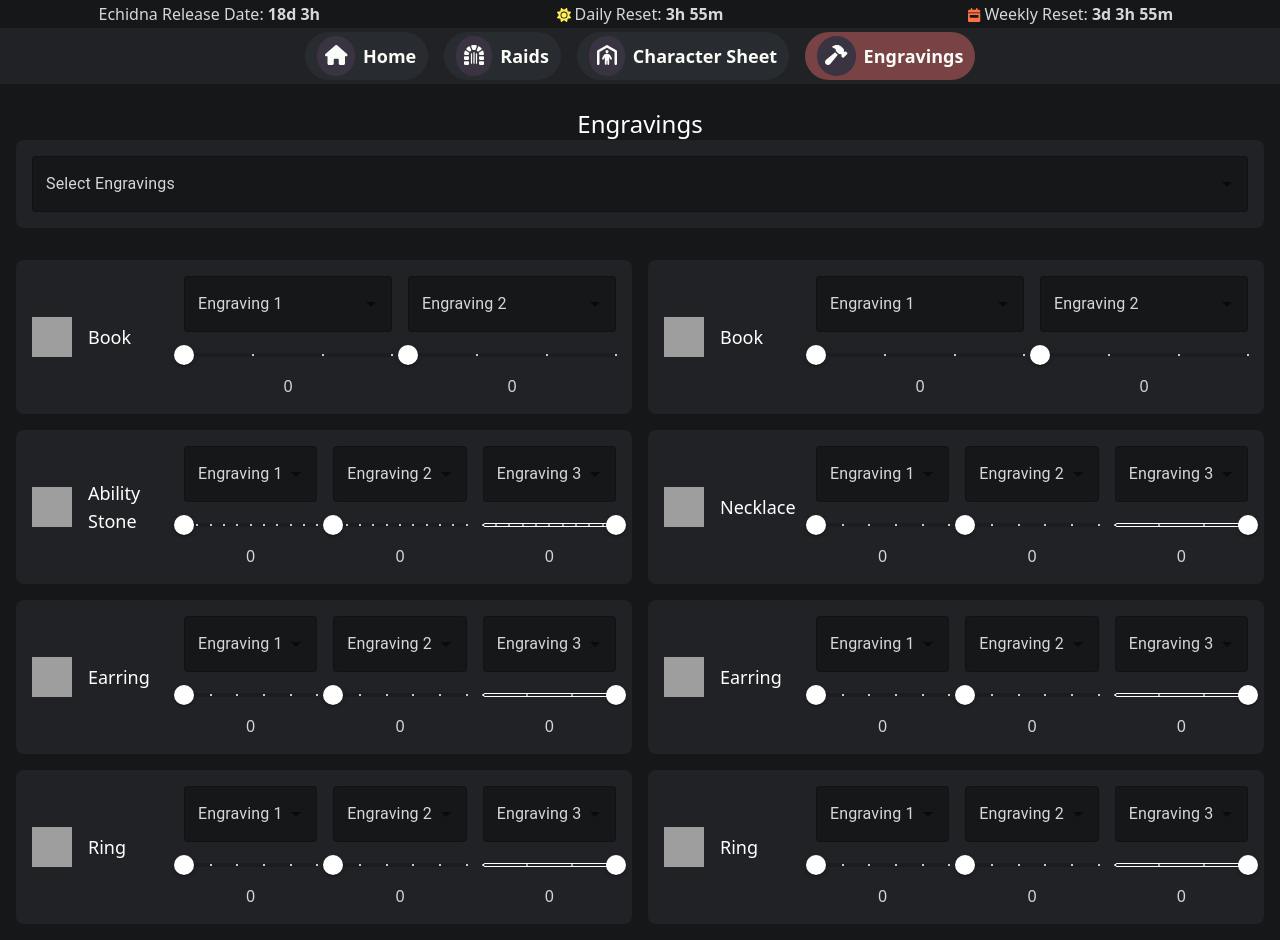
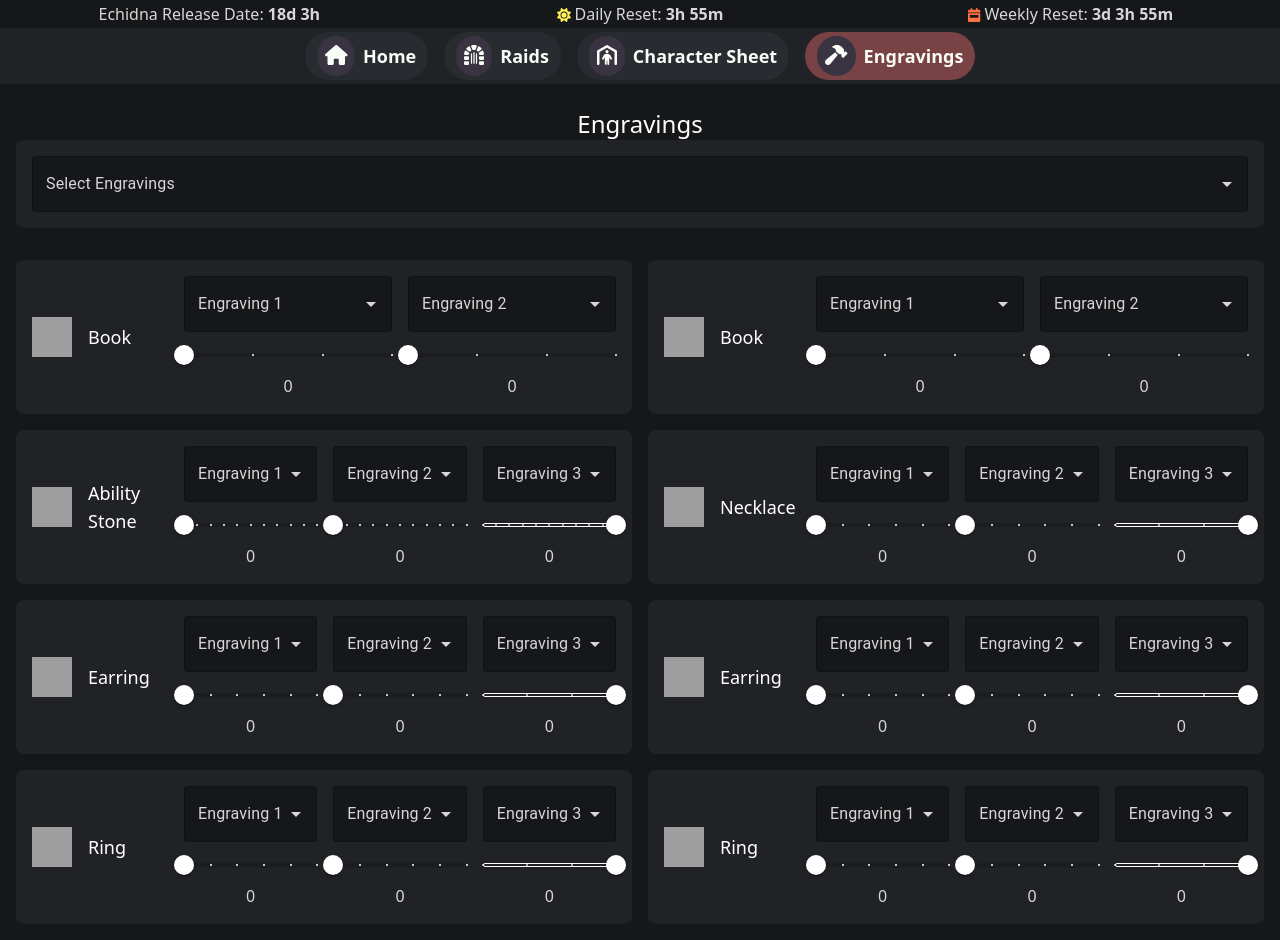
Before and after one commit to AnmolGrewal/lostmokokos, a Next.js app: page /engravings in a window 1280 px wide. Built offline with nearby package versions, Linux system fonts and the light colour scheme; grey boxes are pictures that could not be loaded.

Commit message:
Fixing x icon and dropdown icon

```diff
--- a/src/app/components/EngravingCalculator.tsx
+++ b/src/app/components/EngravingCalculator.tsx
@@ -1,4 +1,3 @@
-/* eslint-disable @next/next/no-img-element */
 import React, { useState } from 'react';
 import { Autocomplete, Chip, Slider, TextField } from '@mui/material';
 import { engravings, engravingItems, negativeEngravings } from '../../data/engravings';
@@ -73,10 +72,23 @@ const EngravingCalculator: React.FC = () => {
                             color: 'var(--primary-text-color)',
                             backgroundColor: 'var(--primary-background-color)',
                           },
+                          endAdornment: (
+                            <>
+                              {params.InputProps.endAdornment}
+                            </>
+                          ),
                         }}
-                        // className="flex-grow"
                       />
                     )}
+                    sx={{
+                      '& .MuiAutocomplete-listbox': {
+                        backgroundColor: 'var(--primary-background-color)',
+                        color: 'var(--primary-text-color)',
+                      },
+                      '& .MuiAutocomplete-endAdornment .MuiSvgIcon-root': {
+                        color: 'var(--primary-text-label-color)',
+                      },
+                    }}
                   />
                   <div className="flex items-center justify-center mt-2">
                     <Slider
@@ -158,10 +170,23 @@ const EngravingCalculator: React.FC = () => {
                   color: 'var(--primary-text-color)',
                   backgroundColor: 'var(--primary-background-color)',
                 },
+                endAdornment: (
+                  <>
+                    {params.InputProps.endAdornment}
+                  </>
+                ),
               }}
             />
           )}
-          className=""
+          sx={{
+            '& .MuiAutocomplete-listbox': {
+              backgroundColor: 'var(--primary-background-color)',
+              color: 'var(--primary-text-color)',
+            },
+            '& .MuiAutocomplete-endAdornment .MuiSvgIcon-root': {
+              color: 'var(--primary-text-label-color)',
+            },
+          }}
         />
       </div>
       <div className="mt-4">
```
